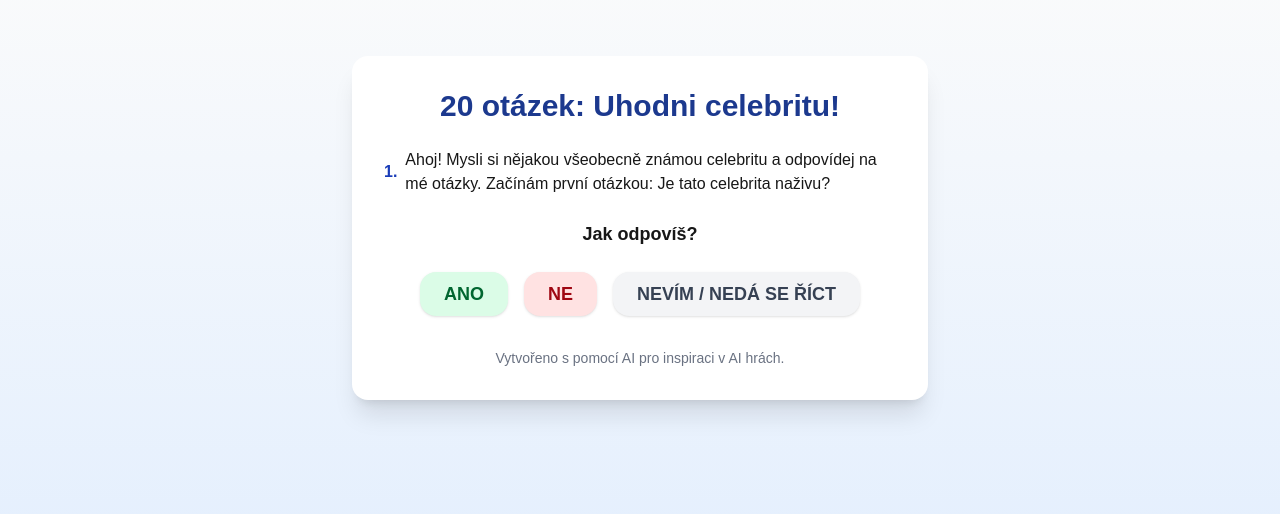
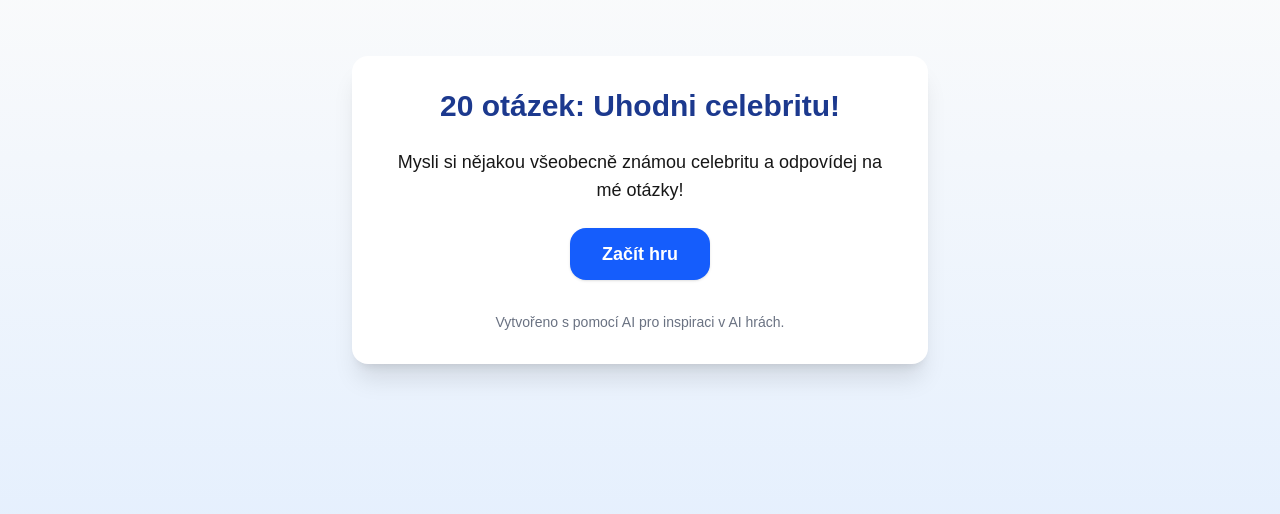
Before and after one commit to miloscermak/jednadvacet, a Next.js app: page / in a window 1280 px wide. Shown: the top 514 px of the page. Built offline with nearby package versions, Linux system fonts and the light colour scheme.

Commit message:
Remove duplicate 'use client' directive and imports

```diff
--- a/src/app/api/ask/route.ts
+++ b/src/app/api/ask/route.ts
@@ -45,10 +45,15 @@ export async function POST(req: NextRequest) {
         `${i + 1}. ${q.text}${q.answer ? ` - ${q.answer}` : ""}`
     )
     .join("\n");
+
+  const systemContent = history.length > 0
+    ? BASE_PROMPT + "\n" + history + "\nDalší krok:"
+    : BASE_PROMPT + "\nZačni hru první otázkou:";
+
   const messages = [
     {
       role: "system",
-      content: BASE_PROMPT + "\n" + history + "\nDalší krok:",
+      content: systemContent,
     },
   ];
   const openaiRes = await fetch("https://api.openai.com/v1/chat/completions", {
--- a/src/app/page.tsx
+++ b/src/app/page.tsx
@@ -7,12 +7,28 @@ interface Question {
 }
 
 export default function DvacetJednaOtazek() {
-  const [questions, setQuestions] = useState<Question[]>([
-    { text: "Ahoj! Mysli si nějakou všeobecně známou celebritu a odpovídej na mé otázky. Začínám první otázkou: Je tato celebrita naživu?", answer: null },
-  ]);
+  const [questions, setQuestions] = useState<Question[]>([]);
   const [isLoading, setIsLoading] = useState(false);
   const [gameOver, setGameOver] = useState(false);
   const [summary, setSummary] = useState<string | null>(null);
+  const [gameStarted, setGameStarted] = useState(false);
+
+  async function startGame() {
+    setIsLoading(true);
+    setGameStarted(true);
+
+    const res = await fetch("/api/ask", {
+      method: "POST",
+      headers: { "Content-Type": "application/json" },
+      body: JSON.stringify({ history: [] }),
+    });
+    const data = await res.json();
+
+    if (data.type === "question") {
+      setQuestions([{ text: data.text, answer: null }]);
+    }
+    setIsLoading(false);
+  }
 
   async function sendAnswer(answer: string) {
     setIsLoading(true);
@@ -42,6 +58,15 @@ export default function DvacetJednaOtazek() {
       return (
         <div className="mt-4 text-lg text-gray-500">Přemýšlím…</div>
       );
+    if (!gameStarted) {
+      return (
+        <div className="text-center mt-6">
+          <button onClick={startGame} className="px-8 py-3 rounded-2xl shadow bg-blue-600 hover:bg-blue-700 text-white font-bold text-lg transition-all">
+            Začít hru
+          </button>
+        </div>
+      );
+    }
     return (
       <div className="flex gap-4 mt-6 justify-center">
         <button onClick={() => sendAnswer("ANO")} className="px-6 py-2 rounded-2xl shadow bg-green-100 hover:bg-green-200 text-green-800 font-bold text-lg transition-all">ANO</button>
@@ -74,11 +99,14 @@ export default function DvacetJednaOtazek() {
       <div className="w-full max-w-xl bg-white rounded-2xl shadow-xl p-8 mt-6">
         <h1 className="text-3xl font-extrabold text-center text-blue-900 mb-3">20 otázek: Uhodni celebritu!</h1>
         <History />
-        {!gameOver && (
+        {!gameOver && !isLoading && gameStarted && questions.length > 0 && questions[questions.length - 1].answer == null && (
           <div className="text-center text-lg font-semibold mt-4">
-            {questions[questions.length - 1].answer == null
-              ? "Jak odpovíš?"
-              : null}
+            Jak odpovíš?
+          </div>
+        )}
+        {!gameStarted && (
+          <div className="text-center text-lg mb-4">
+            Mysli si nějakou všeobecně známou celebritu a odpovídej na mé otázky!
           </div>
         )}
         <AnswerButtons />
@@ -87,7 +115,12 @@ export default function DvacetJednaOtazek() {
             <div className="font-bold mb-2">Konec hry</div>
             <div>{summary}</div>
             <button className="mt-6 px-4 py-2 rounded-xl bg-blue-700 text-white font-bold shadow hover:bg-blue-800"
-              onClick={() => window.location.reload()}>Zkusit znovu</button>
+              onClick={() => {
+                setQuestions([]);
+                setGameStarted(false);
+                setGameOver(false);
+                setSummary(null);
+              }}>Zkusit znovu</button>
           </div>
         )}
         <div className="mt-8 text-center text-sm text-gray-500">Vytvořeno s pomocí AI pro inspiraci v AI hrách.</div>
```
Also changed, not shown: 1 other file (tests, documents, lock files or other folders).
